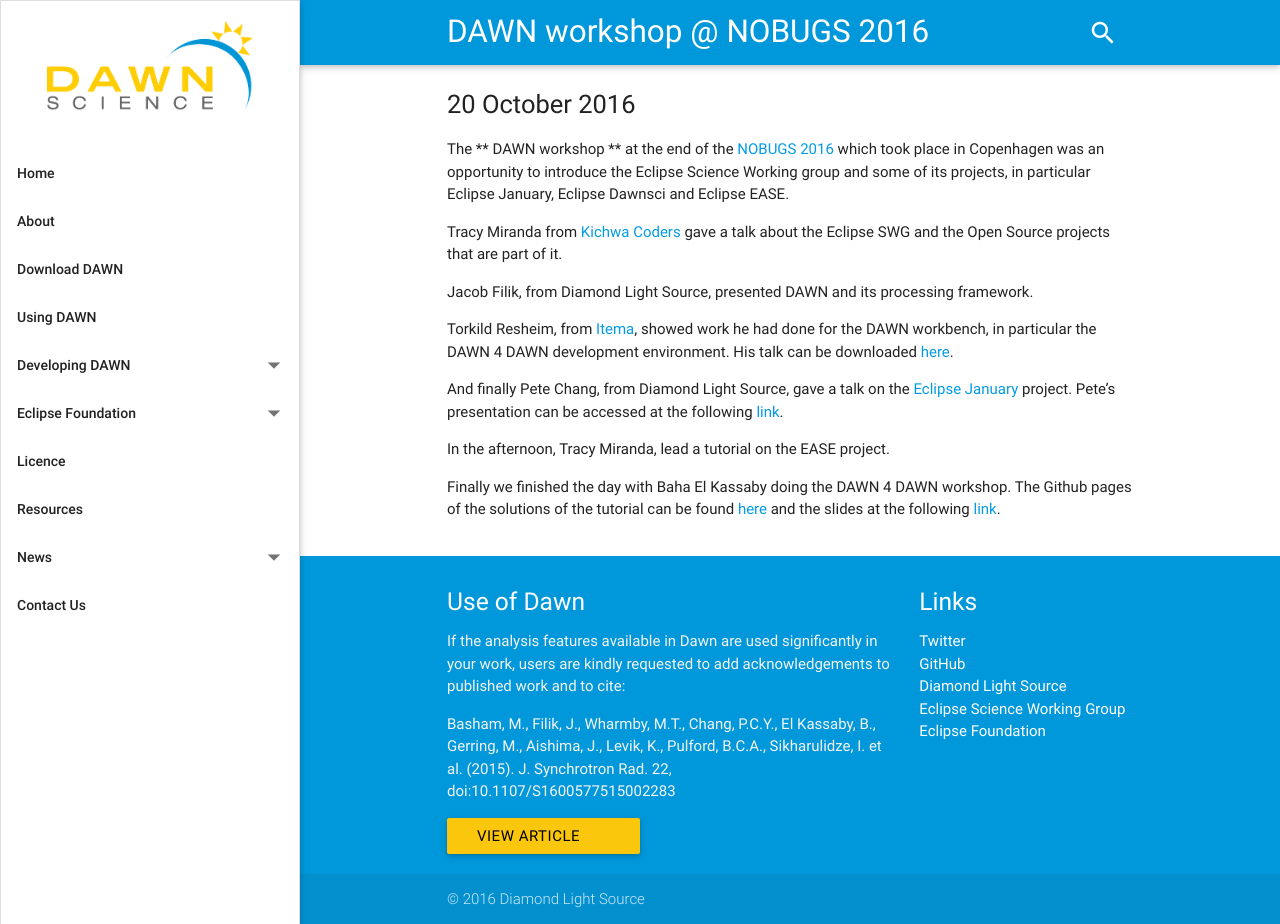
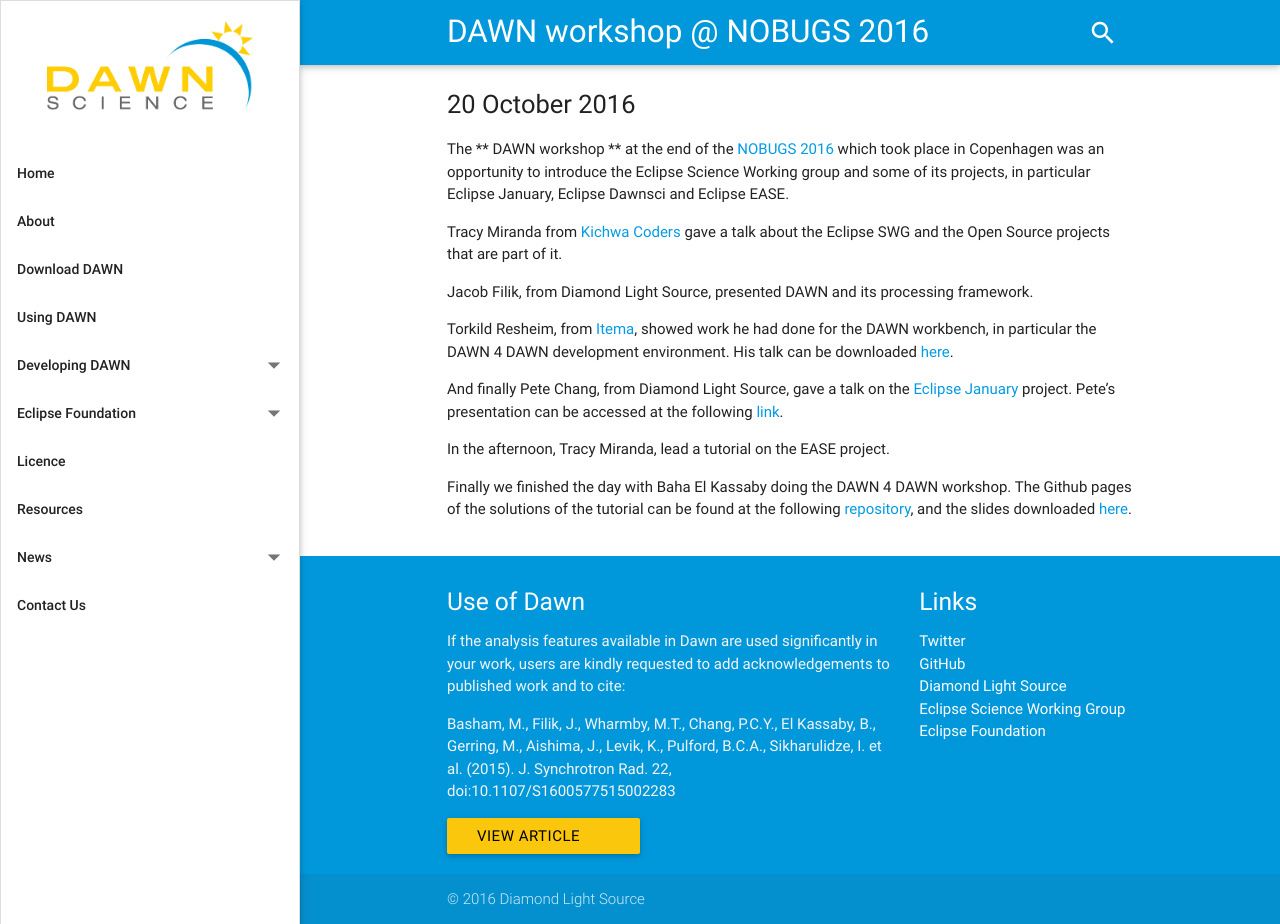
Before and after one commit to DawnScience/dawn-website, a Jekyll site: the page built from _posts/2016-10-20-nobugs_dawn_workshop.md, in a window 1280 px wide and 924 px high. Built offline with Jekyll 4.4.1, drawn with Linux system fonts in a browser that asks for light colours; nearby versions of some CDN libraries.

Commit message:
Update 2016-10-20-nobugs_dawn_workshop.md

```diff
--- a/_posts/2016-10-20-nobugs_dawn_workshop.md
+++ b/_posts/2016-10-20-nobugs_dawn_workshop.md
@@ -16,5 +16,4 @@
 
 In the afternoon, Tracy Miranda, lead a tutorial on the EASE project.
 
-Finally we finished the day with Baha El Kassaby doing the DAWN 4 DAWN workshop. The Github pages of the solutions of the tutorial can be found [here](https://github.com/belkassaby/nobugs_dde)
-and the slides at the following [link](https://github.com/belkassaby/nobugs_dde/blob/master/Dawn%204%20Dawn%20workshop.pdf).
+Finally we finished the day with Baha El Kassaby doing the DAWN 4 DAWN workshop. The Github pages of the solutions of the tutorial can be found at the following [repository](https://github.com/belkassaby/nobugs_dde), and the slides downloaded [here](https://github.com/belkassaby/nobugs_dde/raw/master/Dawn%204%20Dawn%20workshop.pdf).
```
